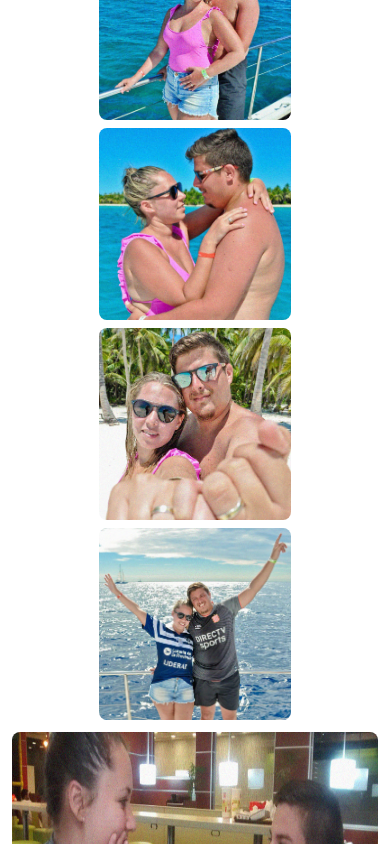
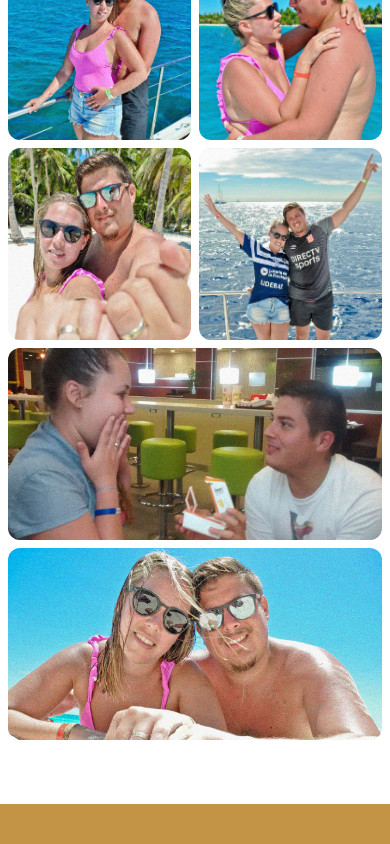
Before and after one commit to letmati/agenda-react, a React (Vite) app: page / in a window 390 px wide. Shown: the part 2160-3004 px from the top of the page. Built offline with nearby package versions, Linux system fonts and the light colour scheme.

Commit message:
fix gallery sizes for mobile, fixed button size party section

```diff
--- a/package.json
+++ b/package.json
@@ -17,8 +17,7 @@
     "@react-spring/web": "^9.7.3",
     "jquery-parallax.js": "^1.5.0",
     "react": "^18.2.0",
-    "react-dom": "^18.2.0",
-    "react-scroll-parallax": "^3.4.5"
+    "react-dom": "^18.2.0"
   },
   "devDependencies": {
     "@types/react": "^18.2.66",
--- a/src/components/Gallery/index.jsx
+++ b/src/components/Gallery/index.jsx
@@ -1,46 +1,70 @@
-import React from "react";
+import React, { useState } from "react";
 
-const items = [
-  "assets/1.jpg",
-  "assets/3.jpg",
-  "assets/4.jpg",
-  "assets/6.jpg",
-]
-
-const itemsWide = [
-  "assets/2.jpg",
-  "assets/5.jpg",
-]
+const items = ["assets/1.jpg", "assets/3.jpg", "assets/4.jpg", "assets/6.jpg"];
+const itemsWide = ["assets/2.jpg", "assets/5.jpg"];
 
 export default function Gallery() {
+  const [isMobile] = useState(true);
+
   return (
     <section className="flex flex-col items-center pb-14">
       <h1 className="mb-16 text-2xl font-normal tracking-widest">
         NOSOTROS...
       </h1>
 
-      <article id="container" className="lg:max-w-6xl flex flex-col lg:flex-col">
-        <div id="row" className="flex flex-wrap items-center justify-center lg:flex-row mb-1 ">
+      <article
+        id="container"
+        className="lg:max-w-6xl min-w-24 flex flex-col lg:flex-col"
+      >
+        {isMobile && (
+          <>
+            <div id="mobile" className="flex mb-2 mx-2 gap-2 lg:flex-row">
               {items &&
-            items.map((item, index) => (
-              <div id="item" className="m-1 w-48 h-48" key={index}>
-                <a>
-                  <img src={`/agenda-react/${item}`} className="max-w-full rounded-lg" />
+                items.slice(0, 2).map((item, index) => (
+                  <div id="item" className="" key={index}>
+                    <a onClick={() => handleOpenImage(index)}>
+                      <img
+                        src={`/agenda-react/${item}`}
+                        className="h-48 rounded-xl"
+                      />
                     </a>
                   </div>
                 ))}
             </div>
 
-        <div id="row" className="flex flex-col lg:flex-row mx-2">
-          {itemsWide &&
-            itemsWide.map((item, index) => (
-              <div id="item" className="m-1 lg:w-96 lg:my-0 lg:mx-auto" key={index}>
-                <a>
-                  <img src={`/agenda-react/${item}`} className="max-w-full h-72 rounded-lg" />
+            <div id="mobile" className="flex mb-2 mx-2 gap-2 lg:flex-row">
+              {items &&
+                items.slice(2).map((item, index) => (
+                  <div id="item" className="" key={index}>
+                    <a onClick={() => handleOpenImage(index)}>
+                      <img
+                        src={`/agenda-react/${item}`}
+                        className="h-48 rounded-xl"
+                      />
                     </a>
                   </div>
                 ))}
             </div>
+
+            <div id="row" className="flex flex-col lg:flex-row">
+              {itemsWide &&
+                itemsWide.map((item, index) => (
+                  <div
+                    id="item"
+                    className="mx-2 mb-2 lg:w-96 lg:my-0 lg:mx-auto"
+                    key={index}
+                  >
+                    <a>
+                      <img
+                        src={`/agenda-react/${item}`}
+                        className="rounded-xl h-48"
+                      />
+                    </a>
+                  </div>
+                ))}
+            </div>
+          </>
+        )}
       </article>
     </section>
   );
--- a/src/components/Party/index.jsx
+++ b/src/components/Party/index.jsx
@@ -1,4 +1,4 @@
-import React, { useState } from "react";
+import React from "react";
 import iconoCeremonia from "/assets/icono-ceremonia.svg";
 import iconoFiesta from "/assets/icono-fiesta.svg";
 
@@ -30,7 +30,7 @@ export default function Party() {
                 target="_blank"
                 href="https://maps.app.goo.gl/rAG32pn1FUPy6pTaA"
                 id="btn"
-                className="bg-[#d4b562] rounded-3xl py-3 lg:px-10 px-3 w-full text-white"
+                className="bg-[#d4b562] rounded-3xl py-3 lg:px-10 px-3 w-full text-white inline-block"
               >
                 LLEGAR A LA CEREMONIA
               </a>
```
Also changed, not shown: 1 other file (tests, documents, lock files or other folders). Lines whose indentation alone changed are shown as unchanged.
